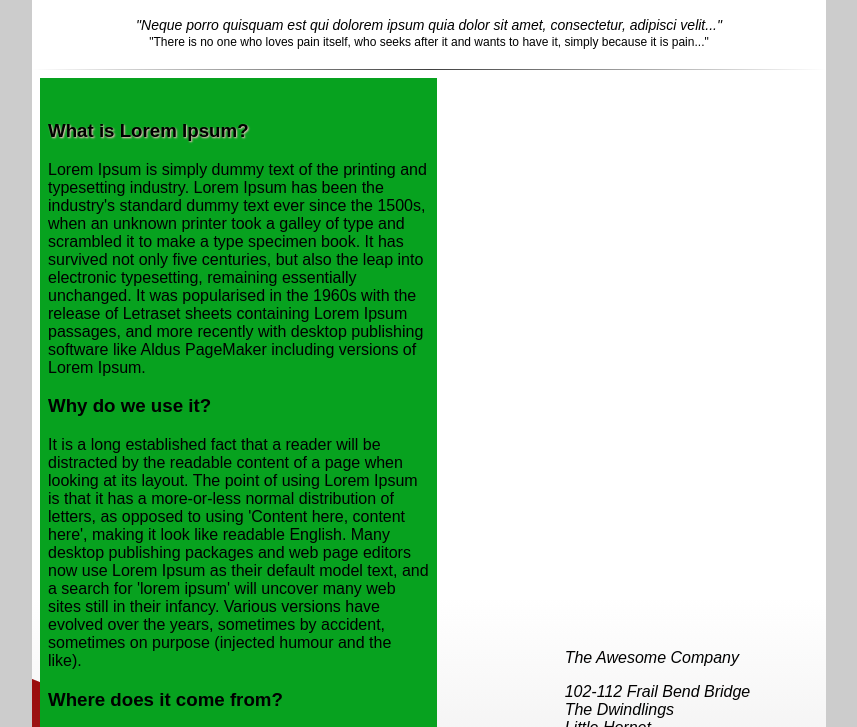
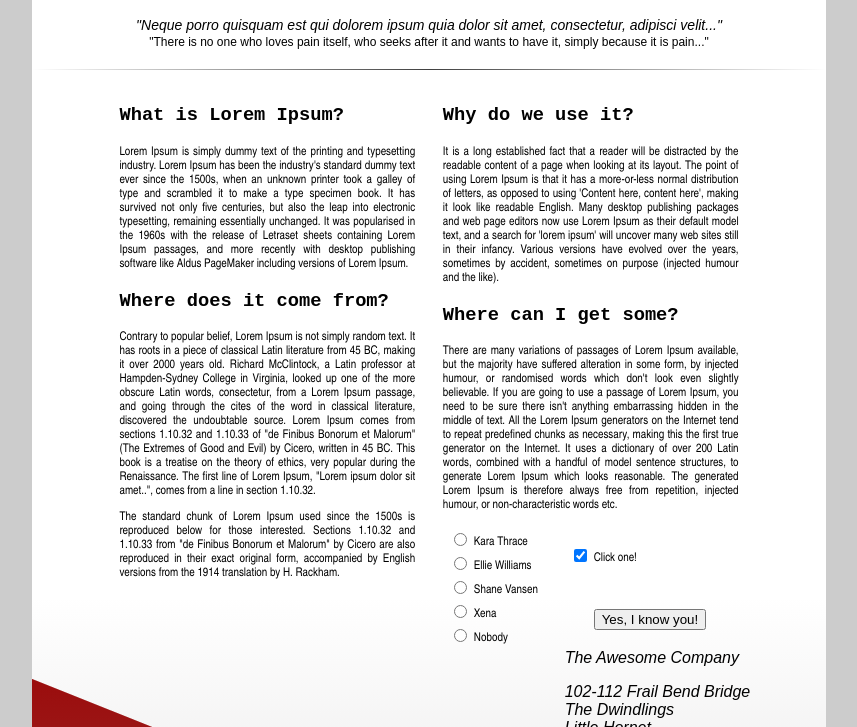
Before and after one commit to Space0025Pilot/Module-6-Lab, a plain HTML site: page index.html in a window 1280 px wide. Shown: the part 320-1047 px from the top of the page, without its empty margins (211-1068 px from the left). Drawn offline with Linux system fonts and the light colour scheme.

Commit message:
Everything implemented except button

```diff
--- a/css/style.css
+++ b/css/style.css
@@ -178,9 +178,8 @@ hr{
     background-image: linear-gradient(to right, rgba(0, 0, 0, 0), rgba(0, 0, 0, .75), rgba(0, 0, 0, 0));
 }
 
-/*
 .columnbox{
-  background-color: green;
+  background-color: inherit;
   text-align: center;
   display: flex;
   margin-top: 1%;
@@ -190,44 +189,63 @@ hr{
 /* Column 1 */
 
 .column1box{
-  background-color: rgb(7, 162, 31);
-  width:50%;
+  background-color: inherit;
+  width:40%;
   margin-top: 1%;
-  margin-bottom: 1%;
+  margin-bottom: 50%;
   margin-right: 0.5%;
-  margin-left: 1%;
+  margin-left: 10%;
   padding-left: 1%;
   padding-right: 1%;
-  padding-top: 3%;
   padding-bottom: 5%;
 }
 
-h3.first{
-  text-shadow: 1px 1px 2px pink;
+h3{
+  font-family: 'Courier New';
+  font-weight: 600px;
+  text-align: justify;
 }
 
-.textcolumn1{
-  font-family: Cantarell;
-  text-shadow: 1px 1px 2px pink;
+p.content{
+  font-family:'Arial Narrow';
+  font-weight: 100;
+  font-size: 12px;
+  text-align:justify;
 }
 
 
 /* Column 2 */
 
 .column2box{
-  background-color: rgb(7, 162, 31);
-  width: 50%;
+  background-color: inherit;
+  width:40%;
   margin-top: 1%;
-  margin-bottom: 1%;
-  margin-right: 1%;
+  margin-bottom: 50%;
+  margin-right: 10%;
   margin-left: 1%;
   padding-left: 1%;
   padding-right: 1%;
-  padding-top: 3%;
   padding-bottom: 5%;
 }
 
-.textcolumn2{
-  font-family: Cantarell;
-  text-shadow: 1px 1px 2px pink;
-} */
+/* Radio Form and Button */
+table{
+  width:100%;
+  text-align: left;
+}
+
+tbody{
+  display: table-row-group;
+  vertical-align: middle;
+  border-color: inherit;
+}
+
+label{
+  font-family:'Arial Narrow';
+  font-weight: 100;
+  font-size: 12px;
+  text-align:justify;
+}
+input{
+  text-align: justify;
+}
--- a/index.html
+++ b/index.html
@@ -30,28 +30,98 @@
 
             <div class="columnbox">
               <div class="column1box">
-                <h3 class="first">What is Lorem Ipsum?</h3>
-                <p>
+                <h3>What is Lorem Ipsum?</h3>
+                <p class="content">
                   Lorem Ipsum is simply dummy text of the printing and typesetting industry. Lorem Ipsum has been the industry's standard dummy text ever since the 1500s, when an unknown printer took a galley of type and scrambled it to make a type specimen book. It has survived not only five centuries, but also the leap into electronic typesetting, remaining essentially unchanged. It was popularised in the 1960s with the release of Letraset sheets containing Lorem Ipsum passages, and more recently with desktop publishing software like Aldus PageMaker including versions of Lorem Ipsum.
                 </p>
 
-                <h3>Why do we use it?</h3>
-                <p>
-                  It is a long established fact that a reader will be distracted by the readable content of a page when looking at its layout. The point of using Lorem Ipsum is that it has a more-or-less normal distribution of letters, as opposed to using 'Content here, content here', making it look like readable English. Many desktop publishing packages and web page editors now use Lorem Ipsum as their default model text, and a search for 'lorem ipsum' will uncover many web sites still in their infancy. Various versions have evolved over the years, sometimes by accident, sometimes on purpose (injected humour and the like).
-                </p>
+                <h3>Where does it come from?</h3>
 
-                <h3>Where does it come from?</h3>
-                <p>
+                <p class="content">
                   Contrary to popular belief, Lorem Ipsum is not simply random text. It has roots in a piece of classical Latin literature from 45 BC, making it over 2000 years old. Richard McClintock, a Latin professor at Hampden-Sydney College in Virginia, looked up one of the more obscure Latin words, consectetur, from a Lorem Ipsum passage, and going through the cites of the word in classical literature, discovered the undoubtable source. Lorem Ipsum comes from sections 1.10.32 and 1.10.33 of "de Finibus Bonorum et Malorum" (The Extremes of Good and Evil) by Cicero, written in 45 BC. This book is a treatise on the theory of ethics, very popular during the Renaissance. The first line of Lorem Ipsum, "Lorem ipsum dolor sit amet..", comes from a line in section 1.10.32.
                 </p>
 
-                <p>
+                <p class="content">
                   The standard chunk of Lorem Ipsum used since the 1500s is reproduced below for those interested. Sections 1.10.32 and 1.10.33 from "de Finibus Bonorum et Malorum" by Cicero are also reproduced in their exact original form, accompanied by English versions from the 1914 translation by H. Rackham.
                 </p>
 
               </div>
               <div class="column2box">
+                <h3>Why do we use it?</h3>
+                <p class="content">
+                  It is a long established fact that a reader will be distracted by the readable content of a page when looking at its layout. The point of using Lorem Ipsum is that it has a more-or-less normal distribution of letters, as opposed to using 'Content here, content here', making it look like readable English. Many desktop publishing packages and web page editors now use Lorem Ipsum as their default model text, and a search for 'lorem ipsum' will uncover many web sites still in their infancy. Various versions have evolved over the years, sometimes by accident, sometimes on purpose (injected humour and the like).
+                </p>
 
+                <h3>Where can I get some?</h3>
+                <p class="content">
+                  There are many variations of passages of Lorem Ipsum available, but the majority have suffered alteration in some form, by injected humour, or randomised words which don't look even slightly believable. If you are going to use a passage of Lorem Ipsum, you need to be sure there isn't anything embarrassing hidden in the middle of text. All the Lorem Ipsum generators on the Internet tend to repeat predefined chunks as necessary, making this the first true generator on the Internet. It uses a dictionary of over 200 Latin words, combined with a handful of model sentence structures, to generate Lorem Ipsum which looks reasonable. The generated Lorem Ipsum is therefore always free from repetition, injected humour, or non-characteristic words etc.
+                </p>
+                <form action="/js/main.js">
+                  <table>
+                    <tbody>
+                      <tr>
+                        <td rowspan="2">
+                          <table style="text-align: left;">
+                            <tbody>
+                              <tr>
+                                <td style="width:20px">
+                                  <input type="radio" id="Kara Thrace" name="Kara Thrace">
+                                </td>
+                                <td>
+                                  <label for="Kara Thrace">Kara Thrace</label>
+                                </td>
+                              </tr>
+                              <tr>
+                                <td style="width:20px">
+                                  <input type="radio" id="Ellie Williams" name="Ellie Williams">
+                                </td>
+                                <td>
+                                  <label for="Ellie Williams">Ellie Williams</label>
+                                </td>
+                              </tr>
+                              <tr>
+                                <td style="width:20px">
+                                  <input type="radio" id="Shane Vansen" name="Shane Vansen">
+                                </td>
+                                <td>
+                                  <label for="Shane Vansen">Shane Vansen</label>
+                                </td>
+                              </tr>
+                              <tr>
+                                <td style="width:20px">
+                                  <input type="radio" id="Xena" name="Xena">
+                                </td>
+                                <td>
+                                  <label for="Xena">Xena</label>
+                                </td>
+                              </tr>
+                              <tr>
+                                <td style="width:20px">
+                                  <input type="radio" id="Nobody" name="Nobody">
+                                </td>
+                                <td>
+                                  <label for="Nobody">Nobody</label>
+                                </td>
+                              </tr>
+                            </tbody>
+                          </table>
+                        </td>
+                        <td style="width:20px">
+                          <input type="checkbox" id="click" name="click" checked="checked">
+                        </td>
+                        <td style="text-align: left;">
+                          <label for="click">Click one!</label>
+                        </td>
+                      </tr>
+                      <tr>
+                        <td></td>
+                        <td style="text-align: left;">
+                          <input type="submit" name="generate" id="generate" value="Yes, I know you!">
+                        </td>
+                      </tr>
+                    </tbody>
+                  </table>
+                </form>
               </div>
 
             </div>
```
